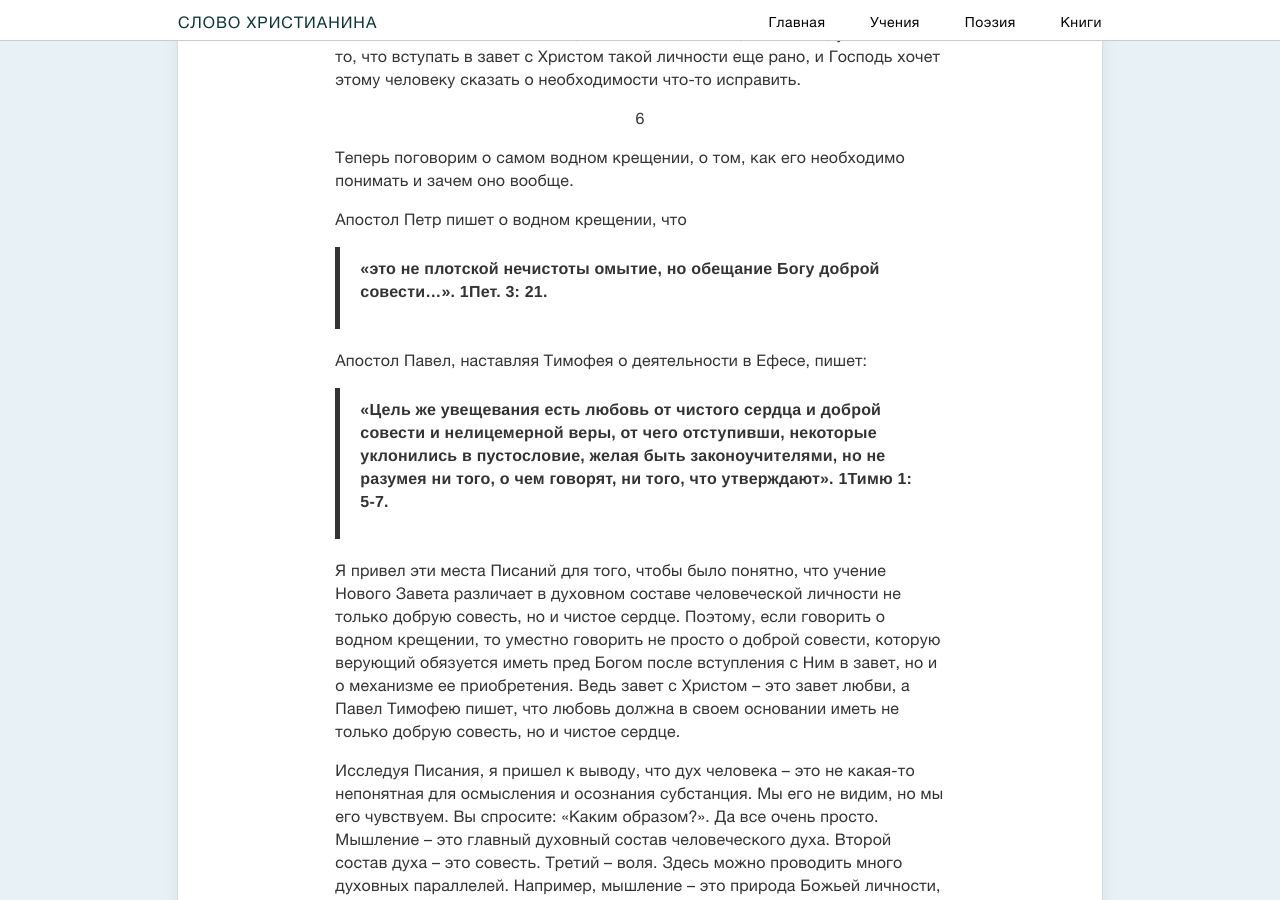
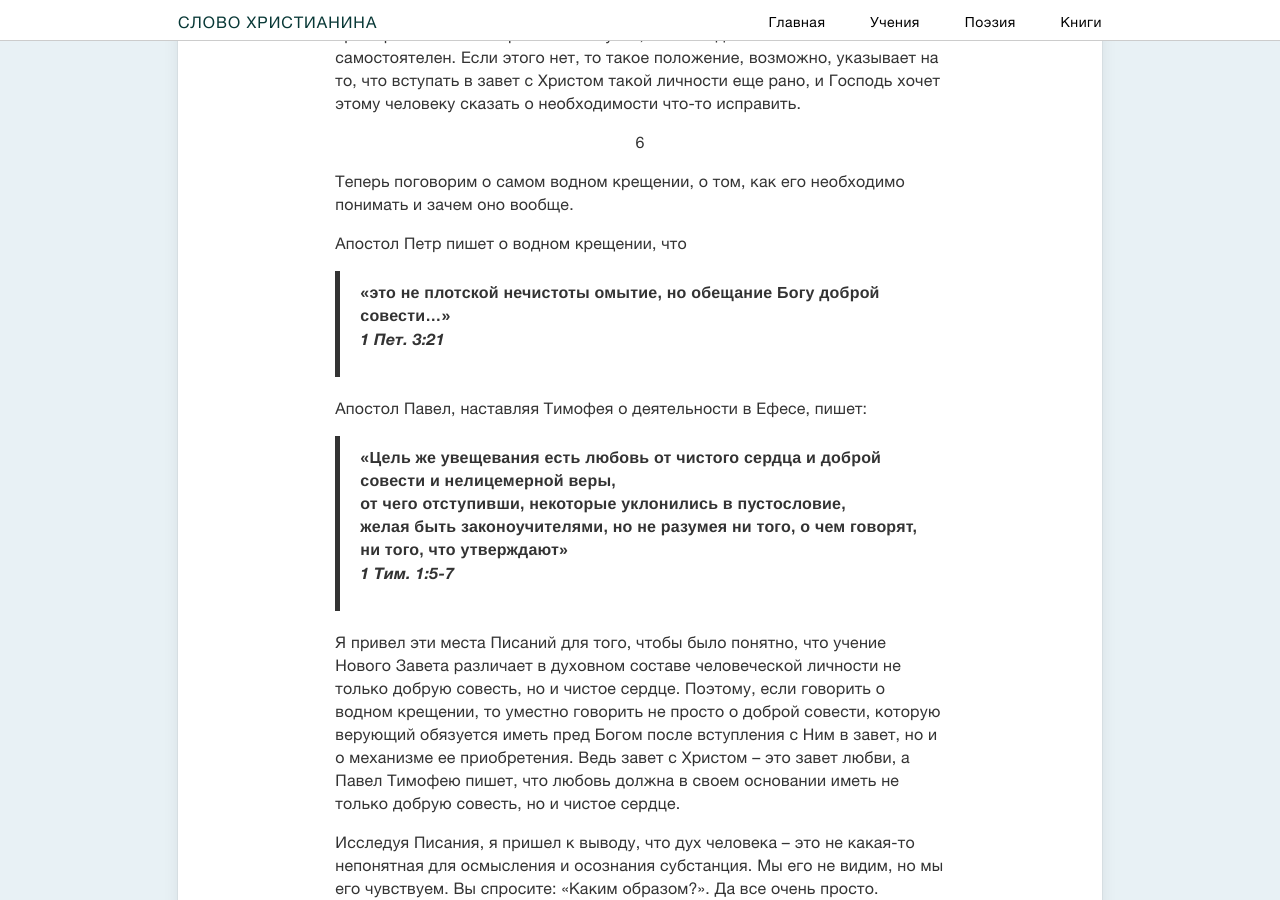
Before and after one commit to slovohrista/slovohrista.github.io, a Jekyll site: the page built from _posts/doctrine/2013-10-05-vodnoe-kreshhenie-vo-imja-gospoda-iisusa-khrista-chast-2.md, in a window 1280 px wide and 900 px high, scrolled down 4670 px. Built offline with Jekyll 4.4.1, drawn with Linux system fonts in a browser that asks for light colours; nearby versions of some CDN libraries; comment, search, counter and statistics services are not loaded; some of the changed text lies outside the part shown.

Commit message:
Update 2013-10-05-vodnoe-kreshhenie-vo-imja-gospoda-iisusa-khrista-chast-2.md

```diff
--- a/_posts/doctrine/2013-10-05-vodnoe-kreshhenie-vo-imja-gospoda-iisusa-khrista-chast-2.md
+++ b/_posts/doctrine/2013-10-05-vodnoe-kreshhenie-vo-imja-gospoda-iisusa-khrista-chast-2.md
@@ -12,15 +12,9 @@
 
 Прочитав данное утверждение, мне могут возразить, посылаясь на библейскую личность Тимофея, которому апостол Павел говорит:
 
-> «Никто да не пренебрегает
-> юностью твоею; но будь образцом
-> для верных в слове, в жизни в
-> любви, в духе, в вере, в чистоте…
-> Не неради о пребывающем в
-> тебе даровании, которое дано тебе
-> по пророчеству с возложением рук
-> пресвитеров». (1Тим. 4: 12, 14.).
-
+> «Никто да не пренебрегает юностью твоею; но будь образцом для верных в слове, в жизни в любви, в духе, в вере, в чистоте…
+> Не неради о пребывающем в тебе даровании, которое дано тебе по пророчеству с возложением рук пресвитеров»
+> *1 Тим. 4:12, 14*
 
 Из данного текста видно, что Тимофей в юном возрасте был не только членом тела Христового, приняв обряд водного крещения, но и достаточно зрелым духовно человеком. Зрелым он был до такой степени, что его рукоположили на пасторское служение. В свою очередь, я посылаюсь на слова Екклесиаста, который утверждает, что детство и юность – суета, а значит, человек в таком возрасте не может быть не то что служителем в церкви, но и ее членом. Таким образом, возникает противоречие, когда Екклесиаст написал одно, посылаясь на данную ему от Бога мудрость, а Павел, обращаясь к юному Тимофею как к служителю церкви, как бы подчеркивает, что Екклесиаст не прав. Как быть? Может ли быть такое, что Екклесиаст или Павел ошиблись и это есть в Библии? Никак нет, ошибки в учении Божьих помазанников исключены, а существующие противоречия – мнимые, их необходимо устранить, истолковав духовно, взяв за общий знаменатель истину о том, что ни Екклесиаст, ни Павел не могли ошибиться в своих убеждениях относительно правды Божьей и ее учения.
 
@@ -48,11 +42,15 @@
 
 Апостол Петр пишет о водном крещении, что
 
-> «это не плотской нечистоты омытие, но обещание Богу доброй совести…». 1Пет. 3: 21.
+> «это не плотской нечистоты омытие, но обещание Богу доброй совести…»
+> *1 Пет. 3:21*
 
 Апостол Павел, наставляя Тимофея о деятельности в Ефесе, пишет:
 
-> «Цель же увещевания есть любовь от чистого сердца и доброй совести и нелицемерной веры, от чего отступивши, некоторые уклонились в пустословие, желая быть законоучителями, но не разумея ни того, о чем говорят, ни того, что утверждают». 1Тимю 1: 5-7.
+> «Цель же увещевания есть любовь от чистого сердца и доброй совести и нелицемерной веры,
+> от чего отступивши, некоторые уклонились в пустословие,
+> желая быть законоучителями, но не разумея ни того, о чем говорят, ни того, что утверждают»
+> *1 Тим. 1:5-7*
 
 Я привел эти места Писаний для того, чтобы было понятно, что учение Нового Завета различает в духовном составе человеческой личности не только добрую совесть, но и чистое сердце. Поэтому, если говорить о водном крещении, то уместно говорить не просто о доброй совести, которую верующий обязуется иметь пред Богом после вступления с Ним в завет, но и о механизме ее приобретения. Ведь завет с Христом – это завет любви, а Павел Тимофею пишет, что любовь должна в своем основании иметь не только добрую совесть, но и чистое сердце.
 
```
Also changed, not shown: other parts of _posts/doctrine/2013-10-05-vodnoe-kreshhenie-vo-imja-gospoda-iisusa-khrista-chast-2.md (+3 -1 lines).
